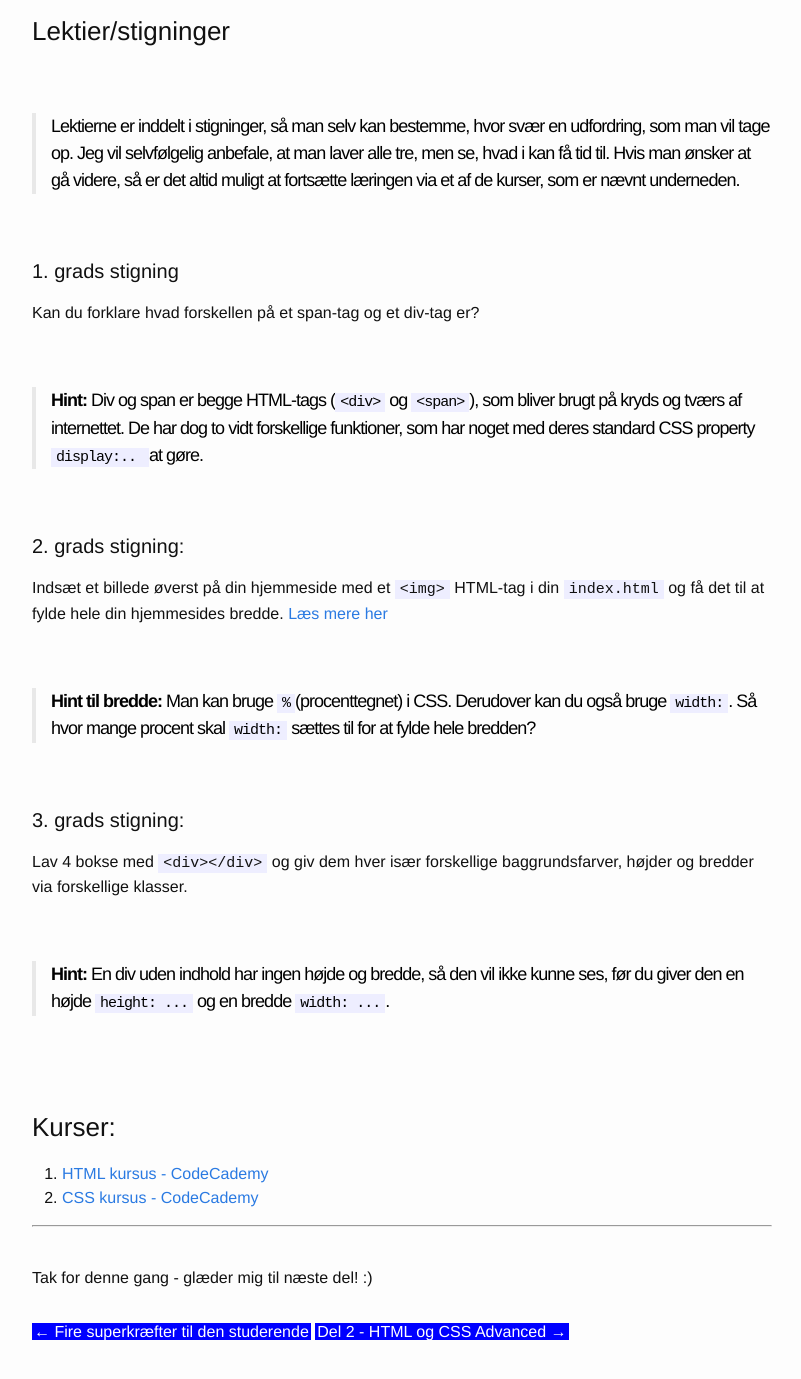
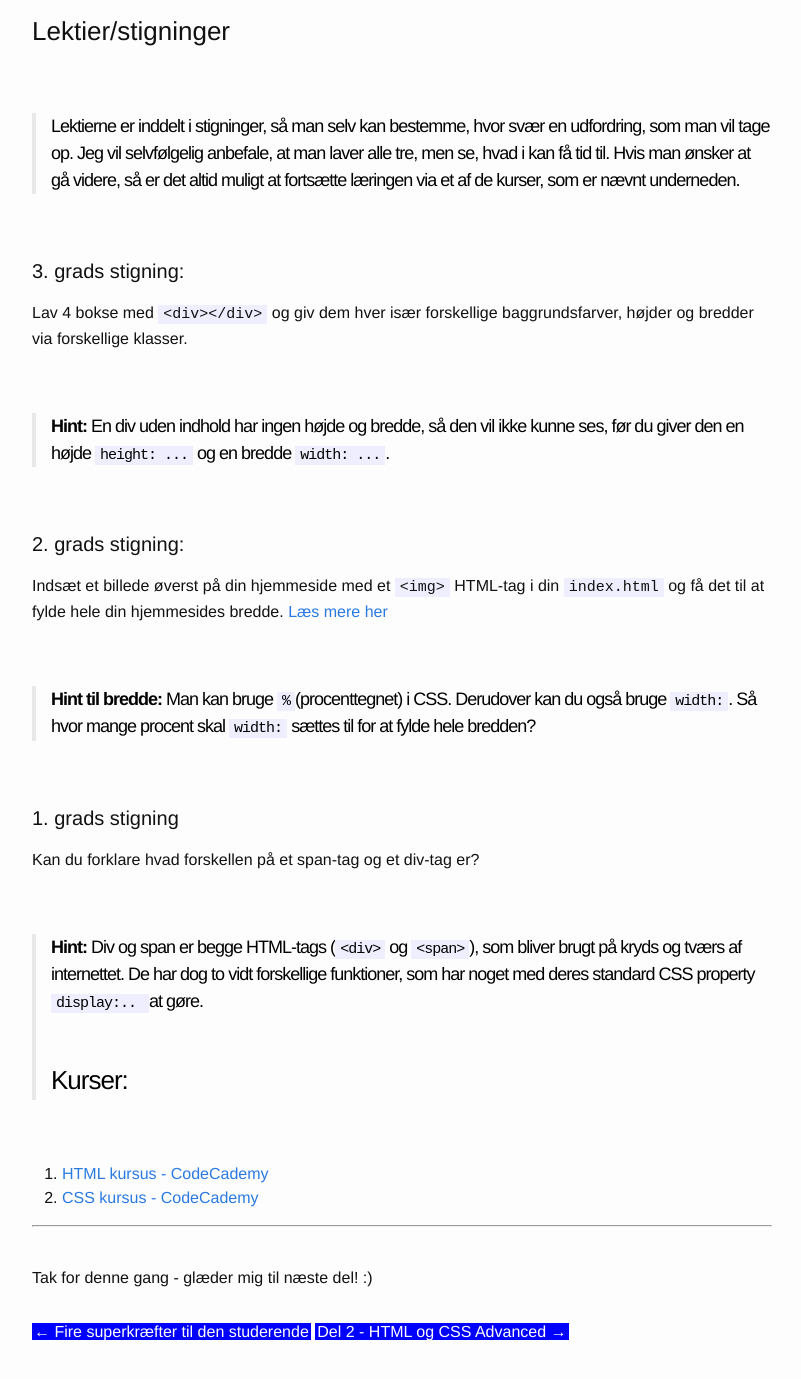
Before and after one commit to peterhoejlundandersen/hilsen, a Jekyll site: the page built from _posts/wordpress/2018-01-27-del-1-wordpress-kursus.markdown, in a window 1280 px wide and 1400 px high, scrolled down 7480 px. Shown: the top 1379 px of the window, without its empty margins (238-1039 px from the left). Built offline with Jekyll 4.4.1, drawn with Linux system fonts in a browser that asks for light colours; some of the changed lines change nothing that is shown.

Commit message:
changed the order of lektier/stigniner

```diff
--- a/_posts/wordpress/2018-01-27-del-1-wordpress-kursus.markdown
+++ b/_posts/wordpress/2018-01-27-del-1-wordpress-kursus.markdown
@@ -275,10 +275,10 @@ Hvis vi får tid kommer vi til at lege lidt med jQuery med nogle dropdown-menuer
 
 > Lektierne er inddelt i stigninger, så man selv kan bestemme, hvor svær en udfordring, som man vil tage op. Jeg vil selvfølgelig anbefale, at man laver alle tre, men se, hvad i kan få tid til. Hvis man ønsker at gå videre, så er det altid muligt at fortsætte læringen via et af de kurser, som er nævnt underneden.
 
-#### 1. grads stigning
-Kan du forklare hvad forskellen på et span-tag og et div-tag er?
+#### 3. grads stigning:
+Lav 4 bokse med `<div></div>` og giv dem hver især forskellige baggrundsfarver, højder og bredder via forskellige klasser.
 
-> **Hint:** Div og span er begge HTML-tags (`<div>` og `<span>`), som bliver brugt på kryds og tværs af internettet. De har dog to vidt forskellige funktioner, som har noget med deres standard CSS property `display:.. ` at gøre.
+> **Hint:** En div uden indhold har ingen højde og bredde, så den vil ikke kunne ses, før du giver den en højde `height: ...` og en bredde `width: ...`.
 
 #### 2. grads stigning:
 Indsæt et billede øverst på din hjemmeside med et `<img>` HTML-tag i din `index.html` og få det til at fylde hele din hjemmesides bredde.
@@ -286,12 +286,10 @@ Indsæt et billede øverst på din hjemmeside med et `<img>` HTML-tag i din `ind
 
 > **Hint til bredde:** Man kan bruge `%`(procenttegnet) i CSS. Derudover kan du også bruge `width:`. Så hvor mange procent skal `width:` sættes til for at fylde hele bredden?
 
+#### 1. grads stigning
+Kan du forklare hvad forskellen på et span-tag og et div-tag er?
 
-#### 3. grads stigning:
-Lav 4 bokse med `<div></div>` og giv dem hver især forskellige baggrundsfarver, højder og bredder via forskellige klasser.
-
-> **Hint:** En div uden indhold har ingen højde og bredde, så den vil ikke kunne ses, før du giver den en højde `height: ...` og en bredde `width: ...`.
-
+> **Hint:** Div og span er begge HTML-tags (`<div>` og `<span>`), som bliver brugt på kryds og tværs af internettet. De har dog to vidt forskellige funktioner, som har noget med deres standard CSS property `display:.. ` at gøre.
 ### Kurser:
 
 1. [HTML kursus - CodeCademy](https://www.codecademy.com/learn/learn-html)
```
